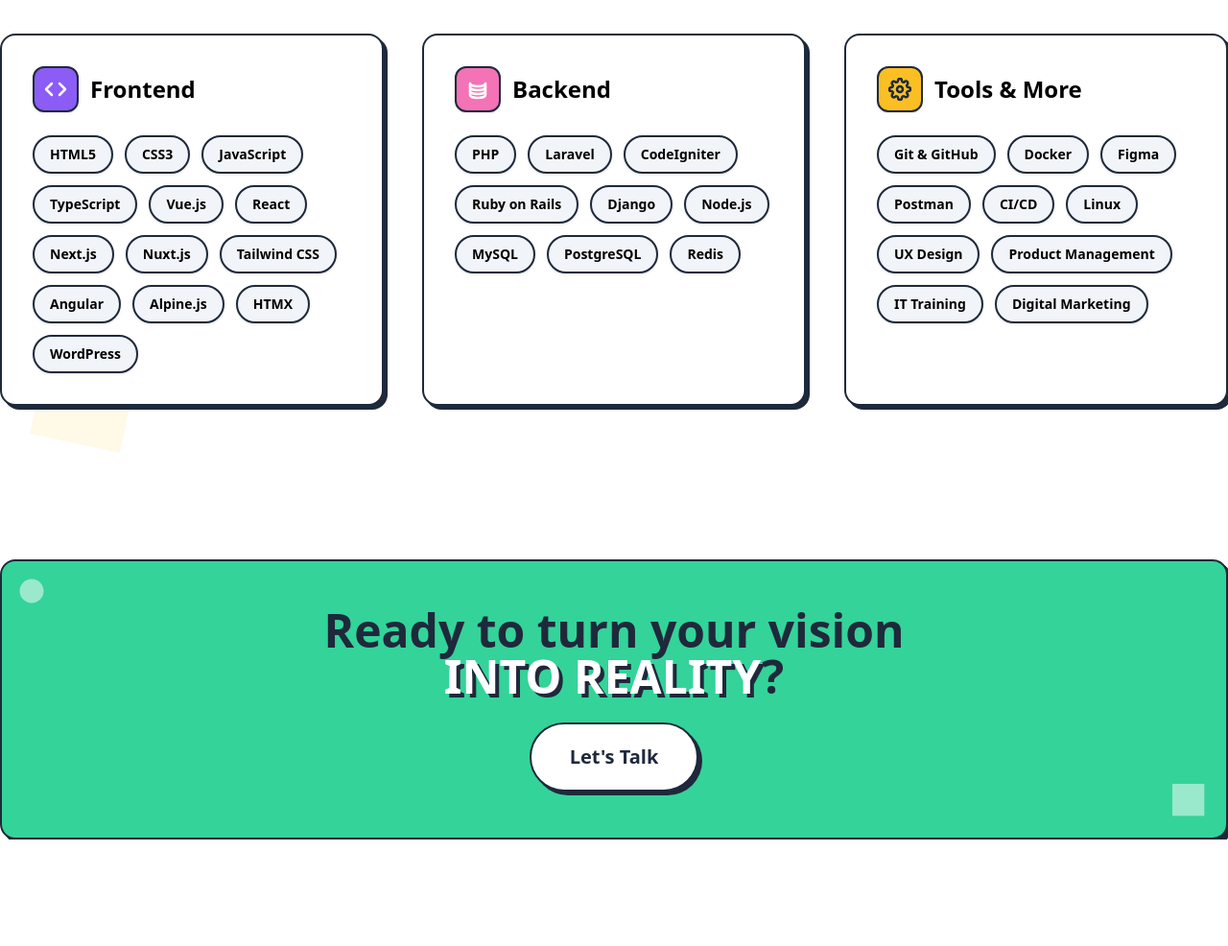
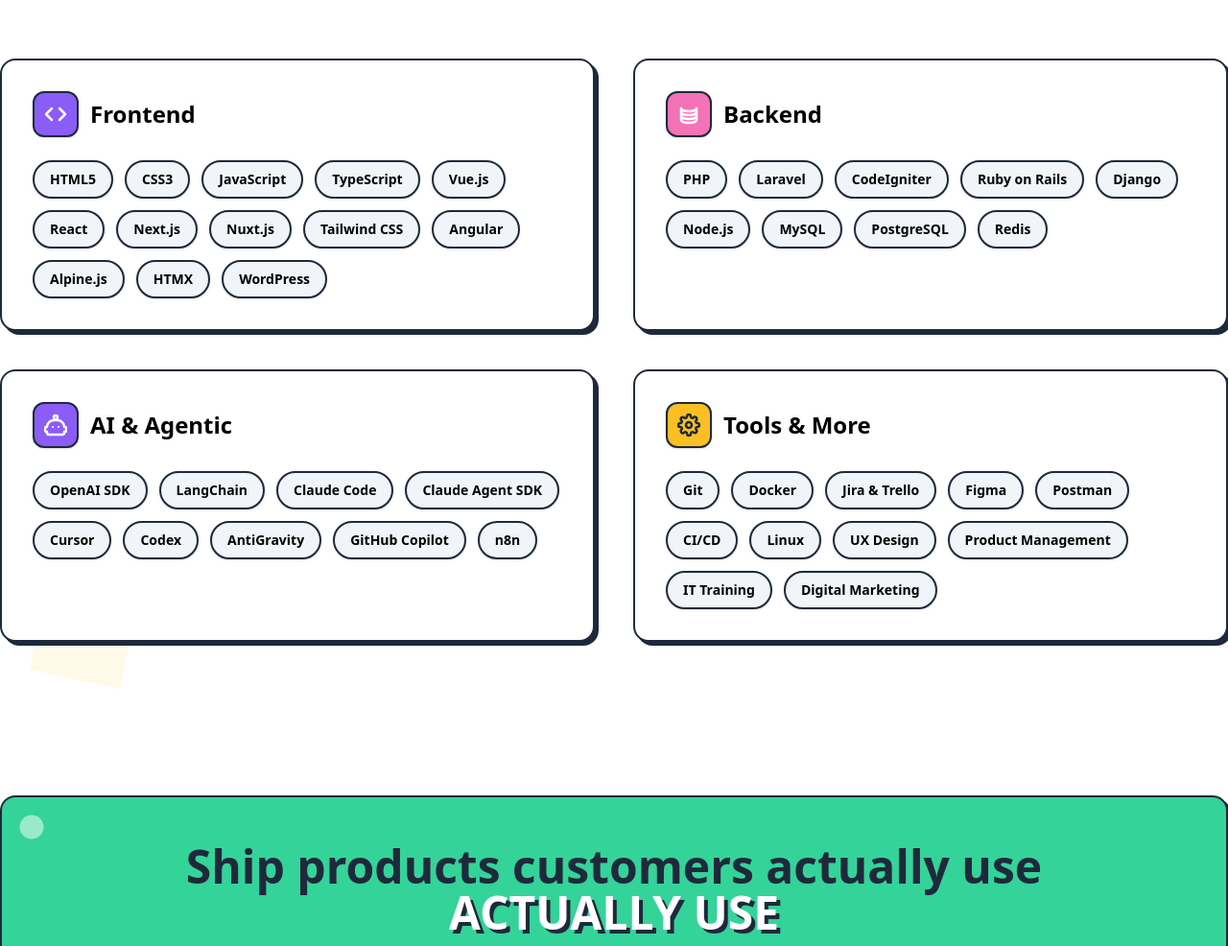
Before and after one commit to cyberfly/fathurdevx, a website built with Vite: page index.html in a window 1280 px wide. Shown: the part 2539-3525 px from the top of the page at 96% size. Before the commit the page ends 3414 px from the top, so only its background shows below. Built offline with nearby package versions, Linux system fonts and the light colour scheme.

Commit message:
feat: update landing page

```diff
--- a/index.html
+++ b/index.html
@@ -337,6 +337,45 @@
       </div>
     </div>
 
+    <!-- Card: Agentic Skills -->
+    <div
+      class="bg-white border-2 border-border-dark rounded-xl shadow-hard hover:shadow-hard-hover hover:-translate-y-1 hover:rotate-1 transition-all duration-300 group animate-on-scroll-rotate"
+    >
+      <div
+        class="h-4 bg-accent border-b-2 border-border-dark rounded-t-[10px]"
+      ></div>
+      <div class="p-8 pt-12 relative">
+        <!-- Floating Icon -->
+        <div
+          class="absolute -top-8 left-1/2 -translate-x-1/2 w-16 h-16 bg-white border-2 border-border-dark rounded-full flex items-center justify-center shadow-sm group-hover:scale-110 transition-transform"
+        >
+          <svg
+            xmlns="http://www.w3.org/2000/svg"
+            width="28"
+            height="28"
+            viewBox="0 0 24 24"
+            fill="none"
+            stroke="#8B5CF6"
+            stroke-width="2.5"
+            stroke-linecap="round"
+            stroke-linejoin="round"
+          >
+            <path d="M12 2a2 2 0 0 1 2 2c0 .74-.4 1.39-1 1.73V7h1a7 7 0 0 1 7 7h1a1 1 0 0 1 1 1v3a1 1 0 0 1-1 1h-1v1a2 2 0 0 1-2 2H5a2 2 0 0 1-2-2v-1H2a1 1 0 0 1-1-1v-3a1 1 0 0 1 1-1h1a7 7 0 0 1 7-7h1V5.73c-.6-.34-1-.99-1-1.73a2 2 0 0 1 2-2z" />
+            <circle cx="9" cy="14" r="1" fill="#8B5CF6" stroke="none" />
+            <circle cx="15" cy="14" r="1" fill="#8B5CF6" stroke="none" />
+          </svg>
+        </div>
+
+        <h3 class="font-heading font-bold text-xl text-center mb-3">
+          Agentic Engineering
+        </h3>
+        <p class="text-center text-mutedForeground leading-relaxed">
+          Designing and orchestrating AI agents, building autonomous workflows,
+          and integrating LLMs into products that think and act independently.
+        </p>
+      </div>
+    </div>
+
     <!-- Card 4: Data-Driven Decisions -->
     <div
       class="bg-white border-2 border-border-dark rounded-xl shadow-hard hover:shadow-hard-hover hover:-translate-y-1 hover:-rotate-1 transition-all duration-300 group animate-on-scroll-scale"
@@ -378,7 +417,7 @@
 
     <!-- Card 5: Stakeholder Communication -->
     <div
-      class="bg-white border-2 border-border-dark rounded-xl shadow-hard hover:shadow-hard-hover hover:-translate-y-1 hover:rotate-1 transition-all duration-300 group animate-on-scroll-rotate"
+      class="hidden bg-white border-2 border-border-dark rounded-xl shadow-hard hover:shadow-hard-hover hover:-translate-y-1 hover:rotate-1 transition-all duration-300 group animate-on-scroll-rotate"
     >
       <div
         class="h-4 bg-accent border-b-2 border-border-dark rounded-t-[10px]"
@@ -680,7 +719,7 @@
     </p>
   </div>
 
-  <div class="grid grid-cols-1 md:grid-cols-3 gap-10">
+  <div class="grid grid-cols-1 md:grid-cols-2 gap-10">
     <!-- Frontend -->
     <div
       class="bg-white border-2 border-border-dark rounded-2xl p-8 shadow-hard hover:shadow-hard-hover hover:-translate-y-2 transition-all duration-300 group animate-on-scroll-scale"
@@ -829,7 +868,73 @@
       </div>
     </div>
 
-    <!-- Others -->
+    <!-- AI & Agentic -->
+    <div
+      class="bg-white border-2 border-border-dark rounded-2xl p-8 shadow-hard hover:shadow-hard-hover hover:-translate-y-2 transition-all duration-300 group animate-on-scroll-scale"
+    >
+      <div class="flex items-center gap-3 mb-6">
+        <div
+          class="w-12 h-12 bg-accent rounded-xl flex items-center justify-center text-white border-2 border-border-dark shadow-sm group-hover:rotate-12 transition-transform"
+        >
+          <svg
+            xmlns="http://www.w3.org/2000/svg"
+            width="24"
+            height="24"
+            viewBox="0 0 24 24"
+            fill="none"
+            stroke="currentColor"
+            stroke-width="2.5"
+            stroke-linecap="round"
+            stroke-linejoin="round"
+          >
+            <path d="M12 2a2 2 0 0 1 2 2c0 .74-.4 1.39-1 1.73V7h1a7 7 0 0 1 7 7h1a1 1 0 0 1 1 1v3a1 1 0 0 1-1 1h-1v1a2 2 0 0 1-2 2H5a2 2 0 0 1-2-2v-1H2a1 1 0 0 1-1-1v-3a1 1 0 0 1 1-1h1a7 7 0 0 1 7-7h1V5.73c-.6-.34-1-.99-1-1.73a2 2 0 0 1 2-2z" />
+            <circle cx="9" cy="14" r="1" fill="currentColor" stroke="none" />
+            <circle cx="15" cy="14" r="1" fill="currentColor" stroke="none" />
+          </svg>
+        </div>
+        <h3 class="font-heading font-bold text-2xl">AI & Agentic</h3>
+      </div>
+      <div class="flex flex-wrap gap-3">
+        <span
+          class="px-4 py-2 bg-muted border-2 border-border-dark rounded-full font-bold text-sm shadow-sm hover:bg-accent hover:text-white hover:-translate-y-1 hover:rotate-2 transition-all cursor-default"
+          >OpenAI SDK</span
+        >
+        <span
+          class="px-4 py-2 bg-muted border-2 border-border-dark rounded-full font-bold text-sm shadow-sm hover:bg-accent hover:text-white hover:-translate-y-1 hover:-rotate-2 transition-all cursor-default"
+          >LangChain</span
+        >
+        <span
+          class="px-4 py-2 bg-muted border-2 border-border-dark rounded-full font-bold text-sm shadow-sm hover:bg-accent hover:text-white hover:-translate-y-1 hover:-rotate-2 transition-all cursor-default"
+          >Claude Code</span
+        >
+        <span
+          class="px-4 py-2 bg-muted border-2 border-border-dark rounded-full font-bold text-sm shadow-sm hover:bg-accent hover:text-white hover:-translate-y-1 hover:-rotate-2 transition-all cursor-default"
+          >Claude Agent SDK</span
+        >
+        <span
+          class="px-4 py-2 bg-muted border-2 border-border-dark rounded-full font-bold text-sm shadow-sm hover:bg-accent hover:text-white hover:-translate-y-1 hover:rotate-2 transition-all cursor-default"
+          >Cursor</span
+        >
+        <span
+          class="px-4 py-2 bg-muted border-2 border-border-dark rounded-full font-bold text-sm shadow-sm hover:bg-accent hover:text-white hover:-translate-y-1 hover:-rotate-2 transition-all cursor-default"
+          >Codex</span
+        >
+        <span
+          class="px-4 py-2 bg-muted border-2 border-border-dark rounded-full font-bold text-sm shadow-sm hover:bg-accent hover:text-white hover:-translate-y-1 hover:rotate-2 transition-all cursor-default"
+          >AntiGravity</span
+        >
+        <span
+          class="px-4 py-2 bg-muted border-2 border-border-dark rounded-full font-bold text-sm shadow-sm hover:bg-accent hover:text-white hover:-translate-y-1 hover:-rotate-2 transition-all cursor-default"
+          >GitHub Copilot</span
+        >
+        <span
+          class="px-4 py-2 bg-muted border-2 border-border-dark rounded-full font-bold text-sm shadow-sm hover:bg-accent hover:text-white hover:-translate-y-1 hover:-rotate-2 transition-all cursor-default"
+          >n8n</span
+        >
+      </div>
+    </div>
+
+    <!-- Tools & More -->
     <div
       class="bg-white border-2 border-border-dark rounded-2xl p-8 shadow-hard hover:shadow-hard-hover hover:-translate-y-2 transition-all duration-300 group animate-on-scroll-scale"
     >
@@ -859,11 +964,15 @@
       <div class="flex flex-wrap gap-3">
         <span
           class="px-4 py-2 bg-muted border-2 border-border-dark rounded-full font-bold text-sm shadow-sm hover:bg-tertiary hover:text-foreground hover:-translate-y-1 hover:rotate-2 transition-all cursor-default"
-          >Git & GitHub</span
+          >Git</span
         >
         <span
           class="px-4 py-2 bg-muted border-2 border-border-dark rounded-full font-bold text-sm shadow-sm hover:bg-tertiary hover:text-foreground hover:-translate-y-1 hover:-rotate-2 transition-all cursor-default"
           >Docker</span
+        >
+        <span
+          class="px-4 py-2 bg-muted border-2 border-border-dark rounded-full font-bold text-sm shadow-sm hover:bg-tertiary hover:text-foreground hover:-translate-y-1 hover:rotate-2 transition-all cursor-default"
+          >Jira & Trello</span
         >
         <span
           class="px-4 py-2 bg-muted border-2 border-border-dark rounded-full font-bold text-sm shadow-sm hover:bg-tertiary hover:text-foreground hover:-translate-y-1 hover:rotate-2 transition-all cursor-default"
@@ -922,10 +1031,10 @@
     <h2
       class="font-heading font-black text-3xl md:text-5xl text-foreground mb-6 relative z-10"
     >
-      Ready to turn your vision <br /><span
-        class="text-white drop-shadow-[4px_4px_0_#1E293B]"
-        >INTO REALITY</span
-      >?
+      Ship products customers actually use <br /><span
+        class="text-white drop-shadow-[4px_4px_0_#1E293B] uppercase"
+        >actually use</span
+      >
     </h2>
     <a
       href="/contact.html"
```
